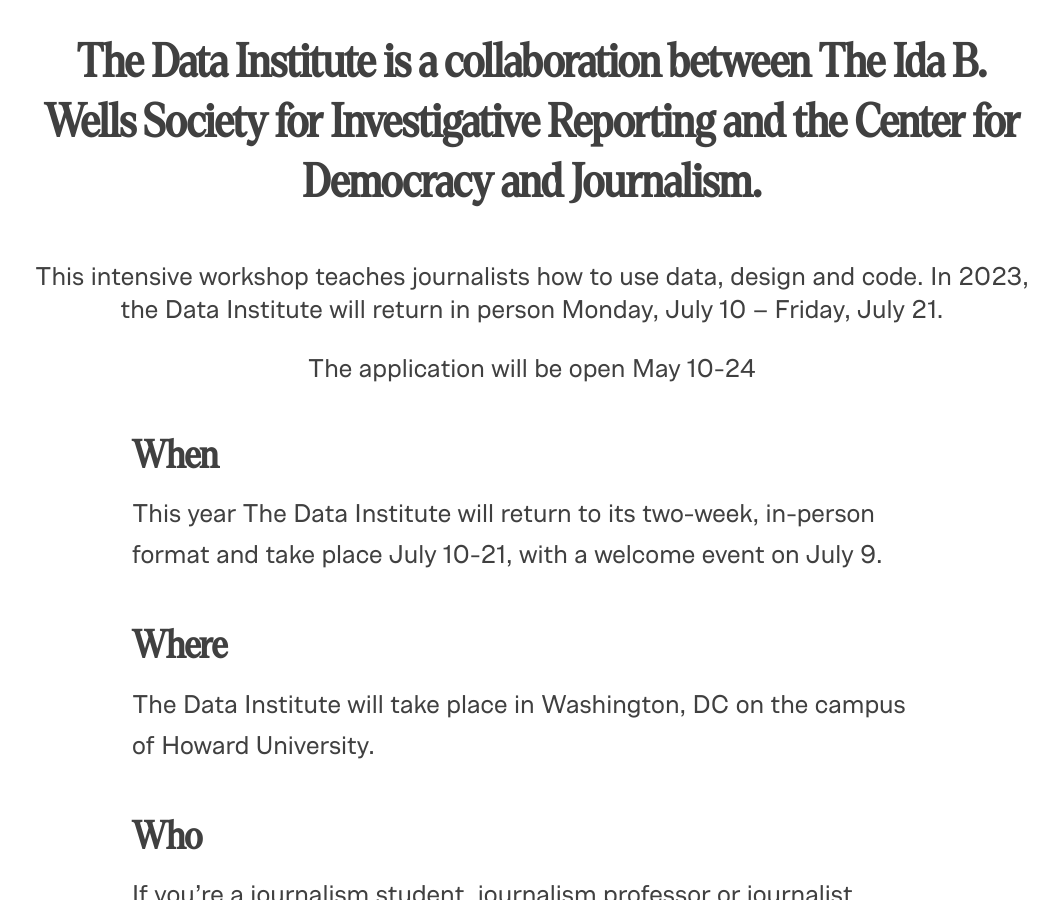
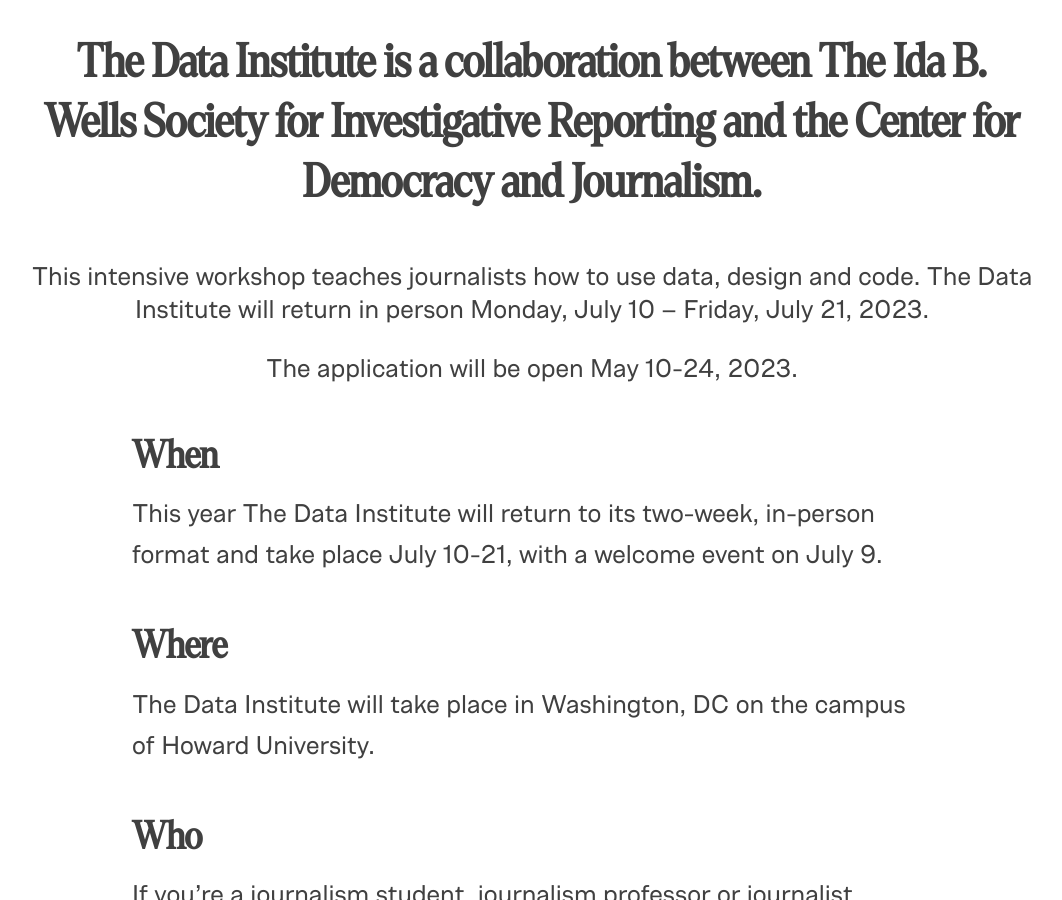
Before and after one commit to OpenNews/datainstitute-website, a Jekyll site: the page built from homepage.md, in a window 1280 px wide and 900 px high, scrolled down 416 px. Shown: the whole window, without its empty margins (108-1170 px from the left). Built offline with Jekyll 4.4.1, drawn with Linux system fonts in a browser that asks for light colours.

Commit message:
adjusting year reference

```diff
--- a/homepage.md
+++ b/homepage.md
@@ -8,8 +8,8 @@ logo_link: /
 
 <div class="page-intro">
     <p class="big-type">The Data Institute is a collaboration between The Ida B. Wells Society for Investigative Reporting and the Center for Democracy and Journalism.</p>
-    <p>This intensive workshop teaches journalists how to use data, design and code. In 2023, the Data Institute will return in person Monday, July 10 – Friday, July 21.</p>
-    <p>The application will be open May 10-24</p>
+    <p>This intensive workshop teaches journalists how to use data, design and code. The Data Institute will return in person Monday, July 10 – Friday, July 21, 2023.</p>
+    <p>The application will be open May 10-24, 2023.</p>
 </div>
 
 ## When
```
